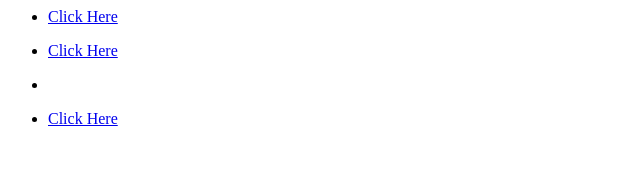
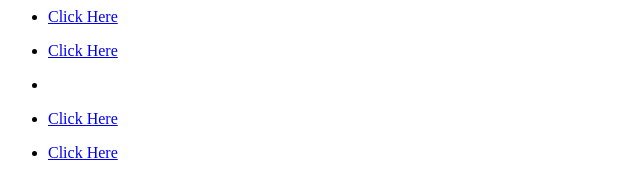
Before and after one commit to FlorianKrippner/pdf-qrcode-test, a plain HTML site: page index.html in a window 1280 px wide. Shown: the full height of the page, 0-640 px from the left. Drawn offline with Linux system fonts and the light colour scheme.

Commit message:
Update index.html

```diff
--- a/index.html
+++ b/index.html
@@ -4,5 +4,6 @@
     <li><p><a href="sample2.pdf">Click Here</a></p></li>
     <li><p><a href="sample.pdf"></a></p></li>
     <li><p><a href="Gästemappe - kleiner Eisbär.pdf">Click Here</a></p></li>
+    <li><p><a href="Kurz und Prägnant - Backbord.pdf">Click Here</a></p></li>
   </ul>
 </html>
```
